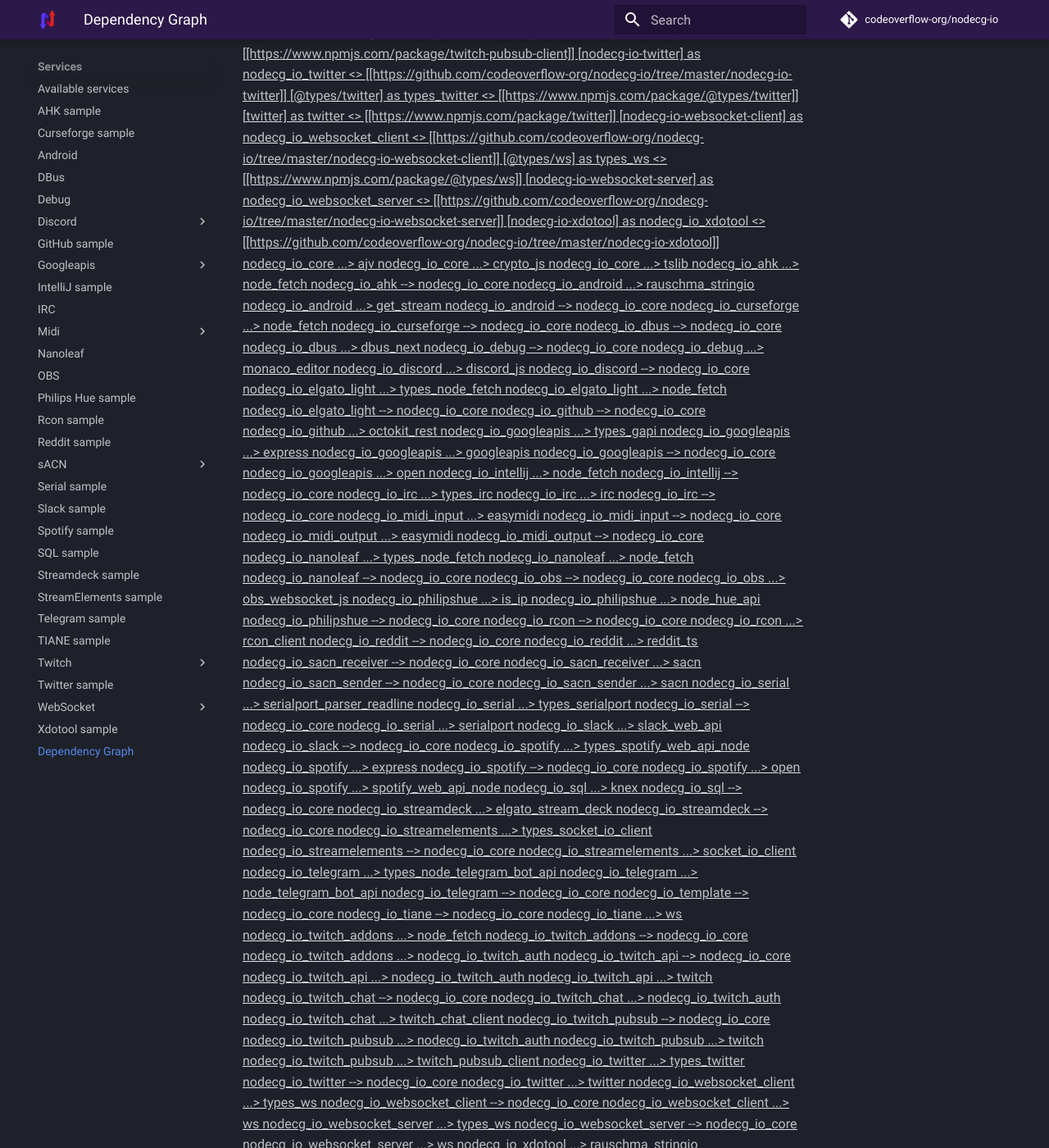
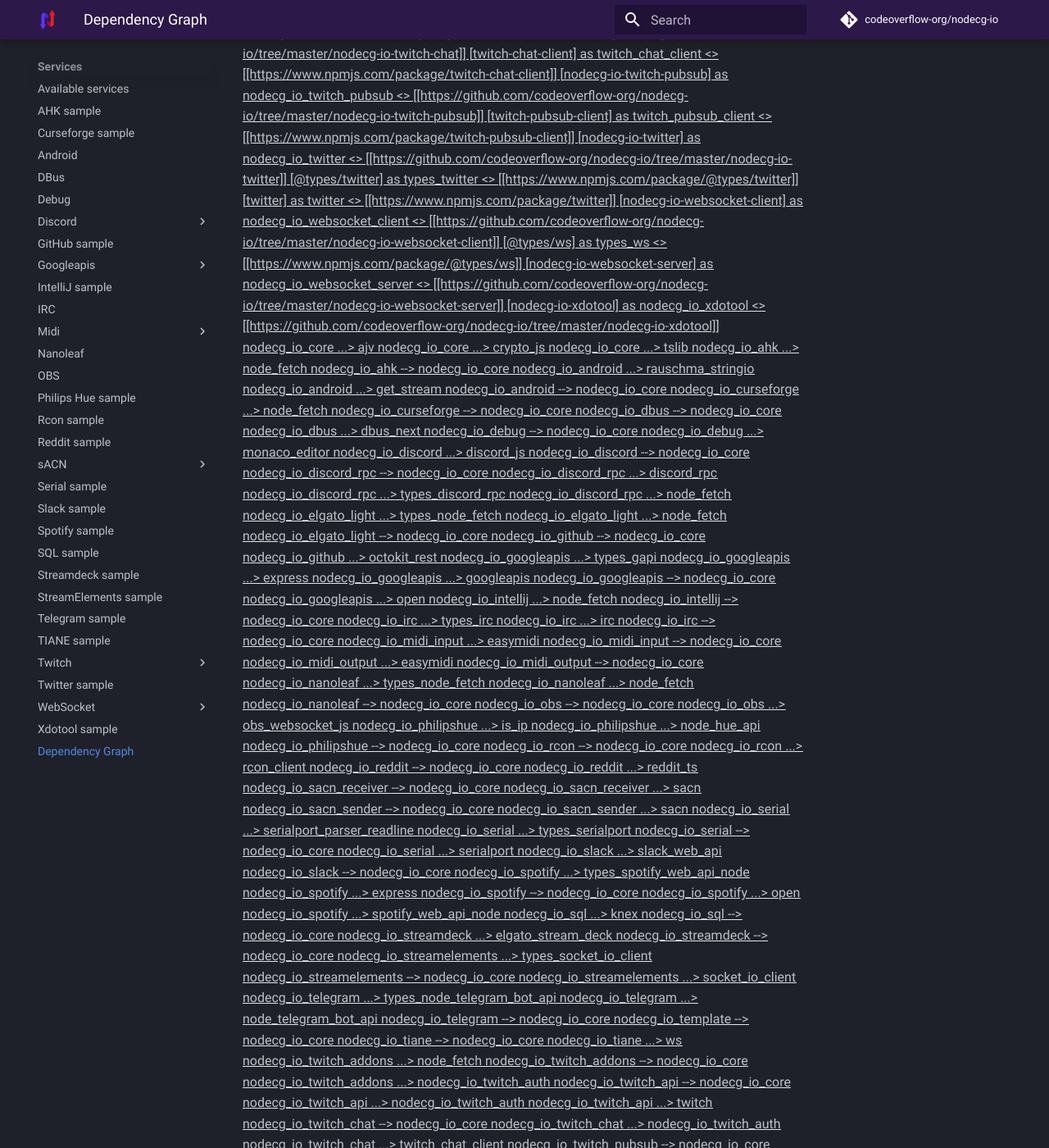
Before and after one commit to codeoverflow-org/nodecg-io-docs, an MkDocs documentation site: the page built from docs/dependencies.md, in a window 1280 px wide and 1400 px high, scrolled down 2632 px. Shown: the whole window at 82% size. Built offline with MkDocs 1.6.1 and Material for MkDocs 9.7.7, drawn with Linux system fonts in a browser that asks for light colours; comment, search, counter and statistics services are not loaded; the version menu is left out; some of the changed text lies outside the part shown.

Commit message:
Update generated documentation (codeoverflow-org/nodecg-io@df701f16f3c541c26e1b039fb610e2c75d391793)

```diff
--- a/docs/dependencies.md
+++ b/docs/dependencies.md
@@ -29,6 +29,9 @@
 [<u>monaco-editor] as monaco_editor <<lib>> [[https://www.npmjs.com/package/monaco-editor]]
 [<u>nodecg-io-discord] as nodecg_io_discord <<service>> [[https://github.com/codeoverflow-org/nodecg-io/tree/master/nodecg-io-discord]]
 [<u>discord.js] as discord_js <<lib>> [[https://www.npmjs.com/package/discord.js]]
+[<u>nodecg-io-discord-rpc] as nodecg_io_discord_rpc <<service>> [[https://github.com/codeoverflow-org/nodecg-io/tree/master/nodecg-io-discord-rpc]]
+[<u>discord-rpc] as discord_rpc <<lib>> [[https://www.npmjs.com/package/discord-rpc]]
+[<u>@types/discord-rpc] as types_discord_rpc <<lib>> [[https://www.npmjs.com/package/@types/discord-rpc]]
 [<u>nodecg-io-elgato-light] as nodecg_io_elgato_light <<service>> [[https://github.com/codeoverflow-org/nodecg-io/tree/master/nodecg-io-elgato-light]]
 [<u>@types/node-fetch] as types_node_fetch <<lib>> [[https://www.npmjs.com/package/@types/node-fetch]]
 [<u>nodecg-io-github] as nodecg_io_github <<service>> [[https://github.com/codeoverflow-org/nodecg-io/tree/master/nodecg-io-github]]
@@ -111,6 +114,10 @@
 nodecg_io_debug ...> monaco_editor
 nodecg_io_discord ...> discord_js
 nodecg_io_discord --> nodecg_io_core
+nodecg_io_discord_rpc --> nodecg_io_core
+nodecg_io_discord_rpc ...> discord_rpc
+nodecg_io_discord_rpc ...> types_discord_rpc
+nodecg_io_discord_rpc ...> node_fetch
 nodecg_io_elgato_light ...> types_node_fetch
 nodecg_io_elgato_light ...> node_fetch
 nodecg_io_elgato_light --> nodecg_io_core
--- a/docs/services.md
+++ b/docs/services.md
@@ -63,6 +63,17 @@
 
 Depends on [discord.js](https://www.npmjs.com/package/discord.js) @ ^12.5.3 <br>
 Depends on [nodecg-io-core](https://github.com/codeoverflow-org/nodecg-io/tree/master/nodecg-io-core) @ ^0.2.0 <br>
+
+## [nodecg-io-discord-rpc](https://github.com/codeoverflow-org/nodecg-io/tree/master/nodecg-io-discord-rpc)
+
+**Allows to interface with a locally running discord client via RPC**
+
+See the [sample implementation](samples/discord-rpc.md)
+
+Depends on [nodecg-io-core](https://github.com/codeoverflow-org/nodecg-io/tree/master/nodecg-io-core) @ ^0.2.0 <br>
+Depends on [discord-rpc](https://www.npmjs.com/package/discord-rpc) @ ^4.0.1 <br>
+Depends on [@types/discord-rpc](https://www.npmjs.com/package/@types/discord-rpc) @ ^4.0.0 <br>
+Depends on [node-fetch](https://www.npmjs.com/package/node-fetch) @ ^2.6.1 <br>
 
 ## [nodecg-io-elgato-light](https://github.com/codeoverflow-org/nodecg-io/tree/master/nodecg-io-elgato-light)
 
```
Also changed, not shown: docs/index.md (+1 -1 lines).
